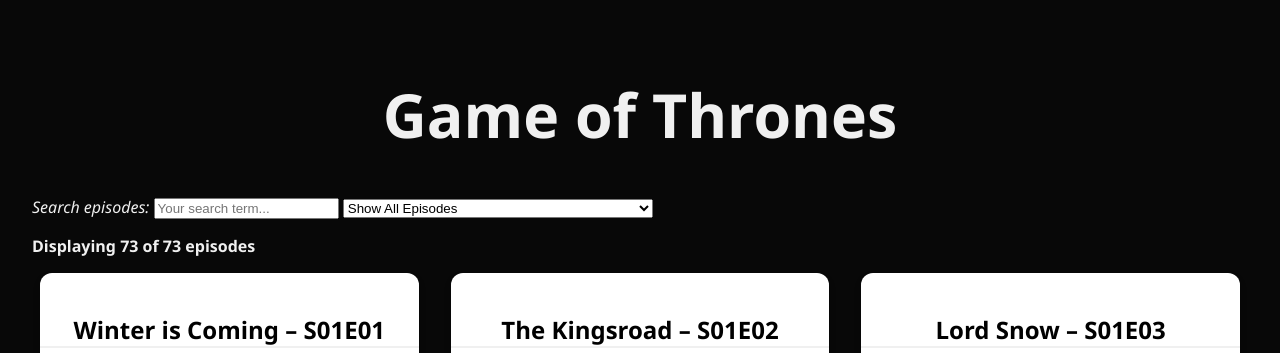
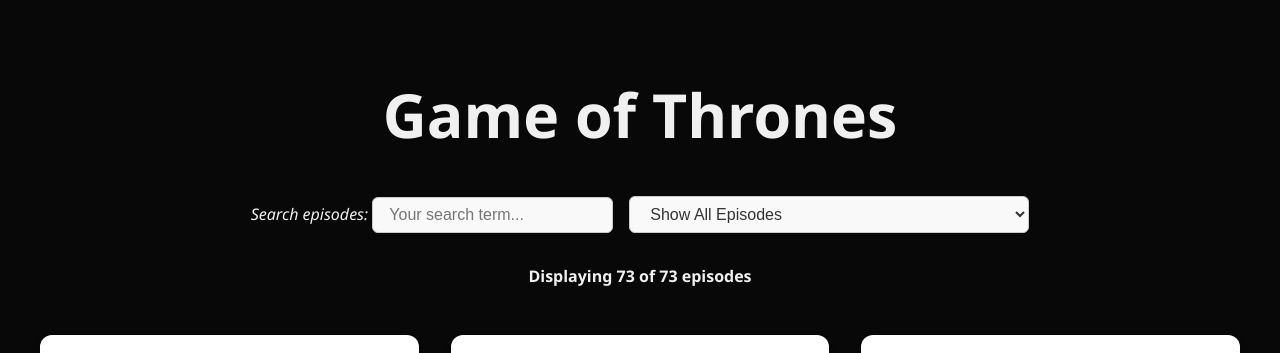
Before and after one commit to Mo-Muchunu/Project-TV-Show, a plain HTML site: page index.html in a window 1280 px wide. Shown: the top 353 px of the page. Drawn offline with Linux system fonts and the light colour scheme.

Commit message:
Add some styling options for search and selector alignment

```diff
--- a/style.css
+++ b/style.css
@@ -13,8 +13,31 @@ body {
   margin-top: 0.5rem;
 }
 
+/* Wrap search + selector together for alignment */
+#controls {
+  display: flex;
+  justify-content: center;
+  align-items: center;
+  flex-wrap: wrap;
+  gap: 1rem;
+  margin-bottom: 2rem;
+  text-align: center;
+}
+
+/* Style the input and selector */
+#search-input,
+#episode-select {
+  padding: 0.5rem 1rem;
+  font-size: 1rem;
+  border-radius: 6px;
+  border: 1px solid #ccc;
+  background-color: #f9f9f9;
+  color: #333;
+}
+
 /* Add style to search count to display it clearly on a black background*/
 #search-count {
+  width: 100%;
   color: #f0f0f0;
   font-weight: bold;
 }
```
